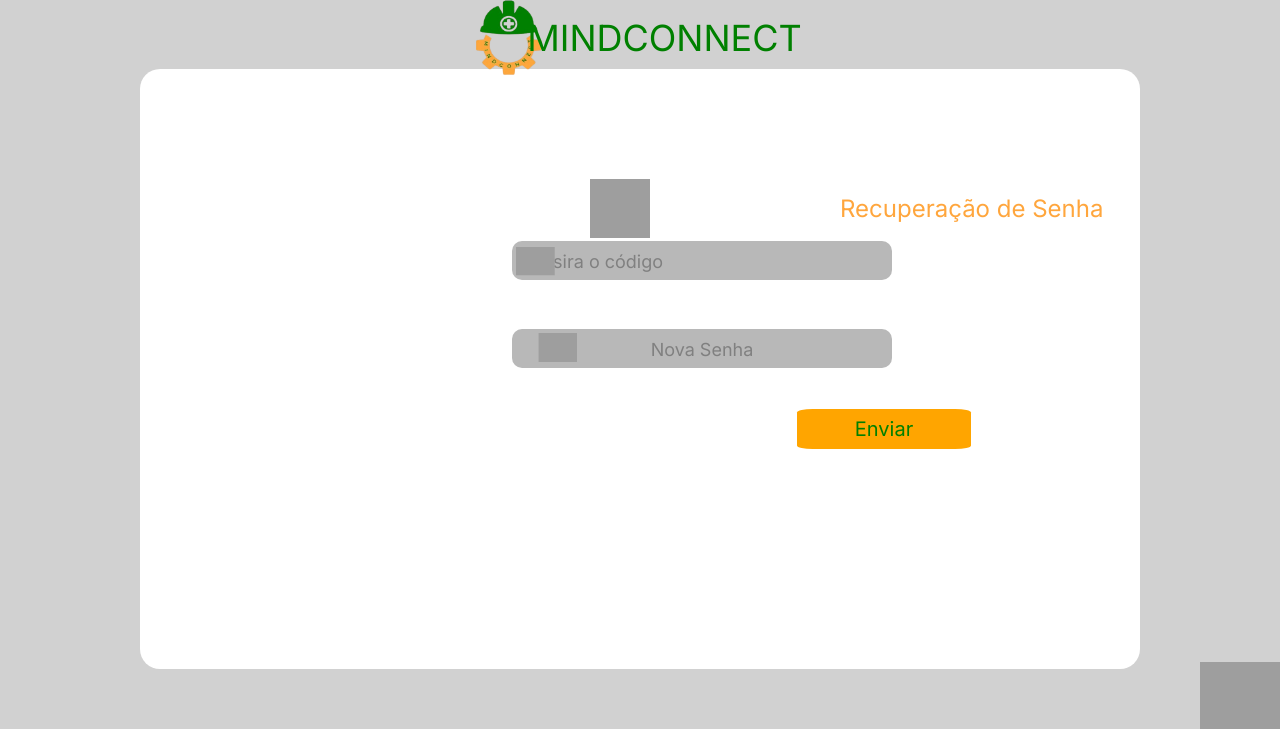
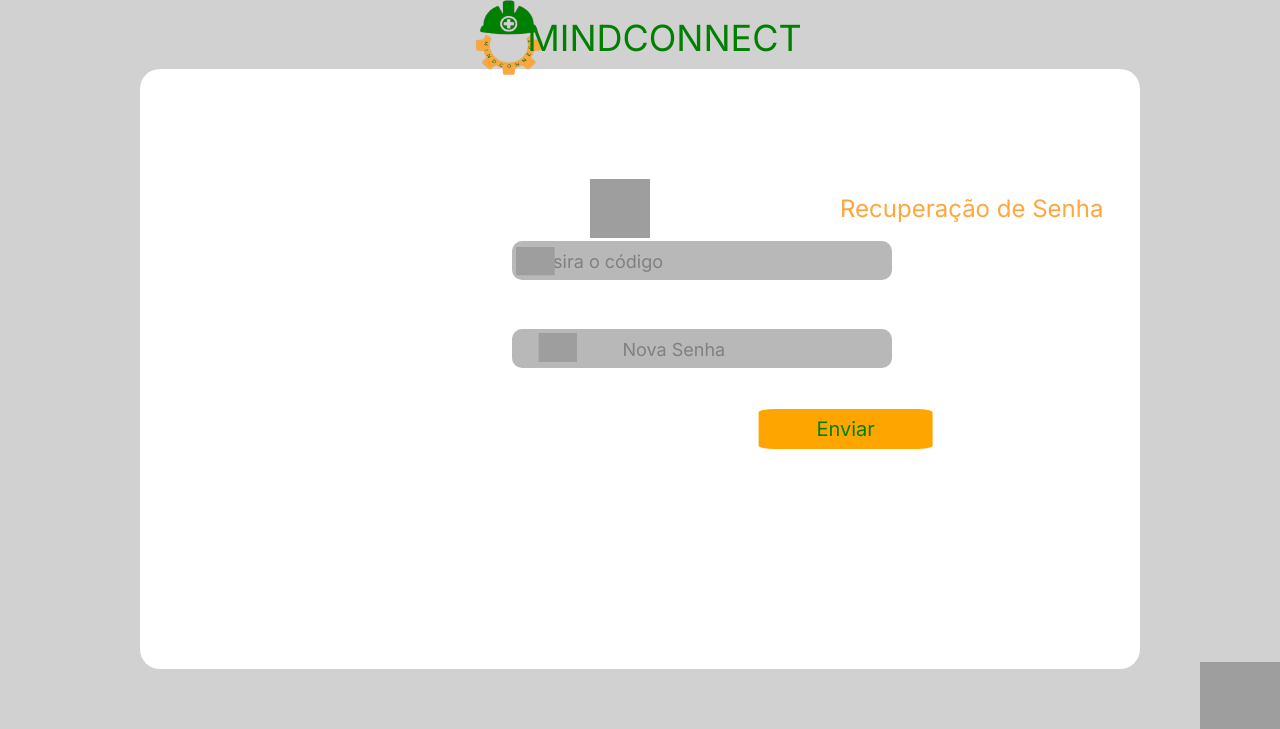
Before and after one commit to programadorw3b/seguran-a-app, a Flask app: page /password_recovery in a window 1280 px wide. Shown: the part 71-800 px from the top of the page. Run offline with Flask 3, Linux system fonts and the light colour scheme; data comes from the database, SQL or seed files in the repository; grey boxes are pictures that could not be loaded.

Commit message:
Add files via upload

```diff
--- a/static/esqueci2.css
+++ b/static/esqueci2.css
@@ -125,7 +125,7 @@ input::placeholder {
     font-size: 20px;
     border-radius: 9%;
     cursor: pointer;
-    transform: translate(10vw, 60vh);
+    transform: translate(22vw, 60vh);
 }
 
 #enviar:hover {
@@ -145,8 +145,7 @@ input::placeholder {
     color: rgb(0, 0, 0);
     justify-content: center;
     align-items: center;
-    width: 330px;
-    transform: translate(24.7vw, 50vh);
+    transform: translate(30vw, 50vh);
 }
 
 #passwordicon2{
@@ -159,6 +158,5 @@ input::placeholder {
     color: rgb(0, 0, 0);
     justify-content: center;
     align-items: center;
-    width: 330px;
     transform: translate(42vw, 39vh);
 }
```
